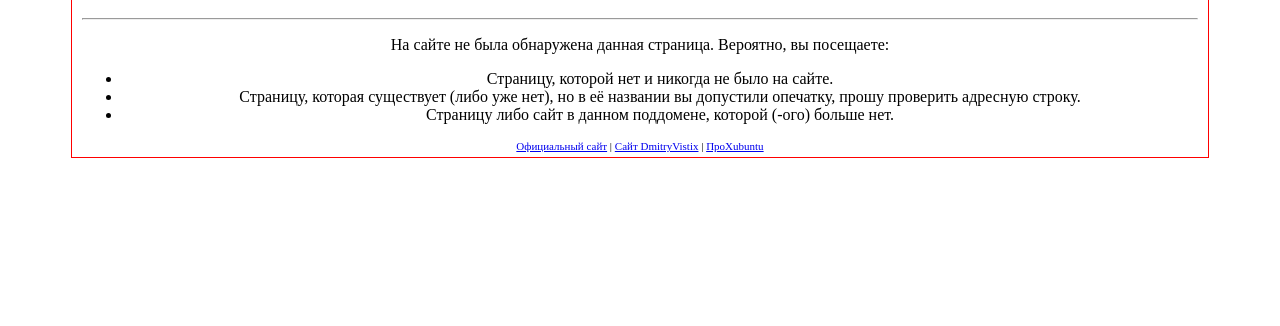
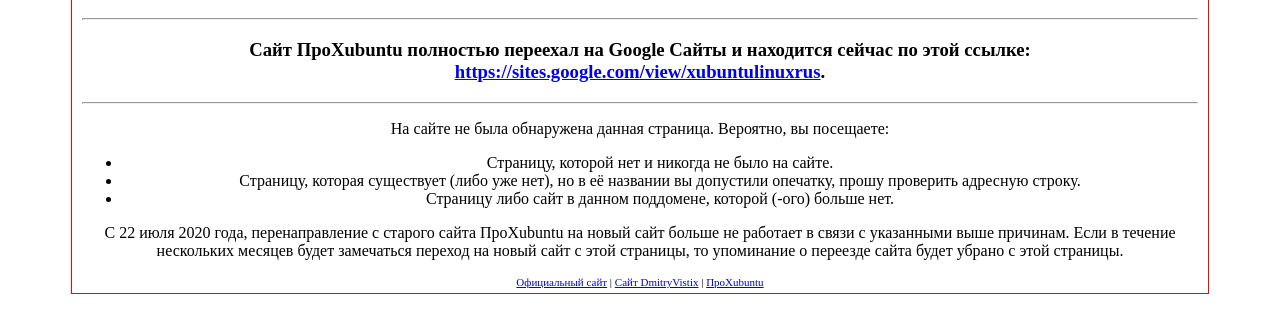
Before and after one commit to dmitryvista/dmitryvista.github.io, a plain HTML site: page 404.html in a window 1280 px wide. Shown: the part 54-380 px from the top of the page. Drawn offline with Linux system fonts and the light colour scheme.

Commit message:
Update 404.html

```diff
--- a/404.html
+++ b/404.html
@@ -2,7 +2,7 @@
 <link href='favicon.ico' rel='icon' type='image/x-icon'/>
 <meta charset="utf-8">
 <head>
-<title>DmitryVista</title>
+<title>404 Not Found | DmitryVista</title>
 </head>
 <body>
 <table align="center" style="width:90%; border:solid thin #ff0000; background: #fff; text-align: center;">
@@ -11,12 +11,15 @@
 <td style="padding:3px 8px;">
 <h1>404 Not Found</h1>
 <hr>
+<h3>Сайт ПроXubuntu полностью переехал на Google Сайты и находится сейчас по этой ссылке: <a href="https://sites.google.com/view/xubuntulinuxrus">https://sites.google.com/view/xubuntulinuxrus</a>.</h3>
+<hr>
 <p>На сайте не была обнаружена данная страница. Вероятно, вы посещаете:</p>
 <ul>
 <li>Страницу, которой нет и никогда не было на сайте.</li>
 <li>Страницу, которая существует (либо уже нет), но в её названии вы допустили опечатку, прошу проверить адресную строку.</li>
 <li>Страницу либо сайт в данном поддомене, которой (-ого) больше нет.</li>
 </ul>
+<p>С 22 июля 2020 года, перенаправление с старого сайта ПроXubuntu на новый сайт больше не работает в связи с указанными выше причинам. Если в течение нескольких месяцев будет замечаться переход на новый сайт с этой страницы, то упоминание о переезде сайта будет убрано с этой страницы.</p>
 <p><span style="font-size:11;">
 <a href="https://bit.ly/DmitryVista">Официальный сайт</a> | <a href="https://sites.google.com/view/dmitryvistixru">Сайт DmitryVistix</a> | <a href="https://sites.google.com/view/xubuntulinuxrus">ПроXubuntu</a></span></p>
 </td>
```
